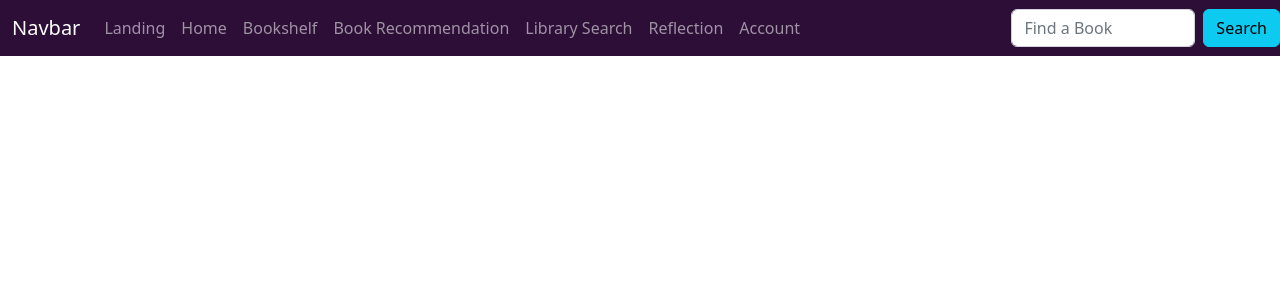
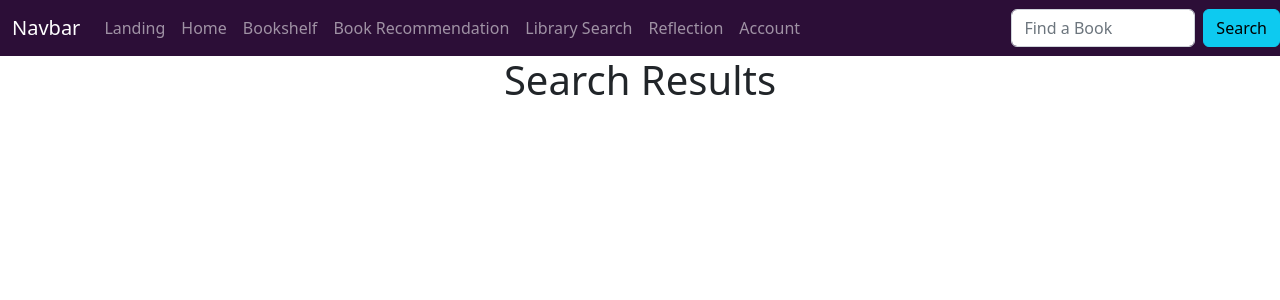
Before and after one commit to josephisaman33/Bookly-Website, a React (Create React App) app: page /search in a window 1280 px wide. Shown: the top 300 px of the page. Built offline with nearby package versions, Linux system fonts and the light colour scheme.

Commit message:
Search Bar takes you to a page called search results

```diff
--- a/src/App.js
+++ b/src/App.js
@@ -7,6 +7,7 @@ import BookRec from './BookRec';
 import Library from './Library';
 import Reflection from './Reflection';
 import Account from './Account';
+import Search from './Search';
 import NavBar from './components/NavBar';
 import {Routes, Route} from "react-router-dom";
 import 'bootstrap/dist/css/bootstrap.min.css';
@@ -24,6 +25,7 @@ function App() {
         <Route path="/library" element={<Library />} />
         <Route path="/reflection" element={<Reflection />} />
         <Route path="/account" element={<Account />} />
+        <Route path="/search" element={<Search />} />
       </Routes>
     </div>
   );
--- /dev/null
+++ b/src/Search.js
@@ -0,0 +1,9 @@
+function Search() {
+    return(
+        <div>
+            <h1>Search Results</h1>
+        </div>
+    )
+}
+
+export default Search;
--- a/src/components/NavBar.js
+++ b/src/components/NavBar.js
@@ -33,7 +33,7 @@ function NavBar() {
           className="me-2"
           aria-label="Search"
           />
-        <Button type="submit" variant="info">Search</Button>
+        <Button type="submit" variant="info" href="search">Search</Button>
       </Form>
       </Navbar>
     </>
--- a/src/index.js
+++ b/src/index.js
@@ -1,4 +1,4 @@
-import React from 'react';
+import React, { useState, useEffect } from 'react';
 import ReactDOM from 'react-dom/client';
 import './custom.scss';
 import App from './App';
```
